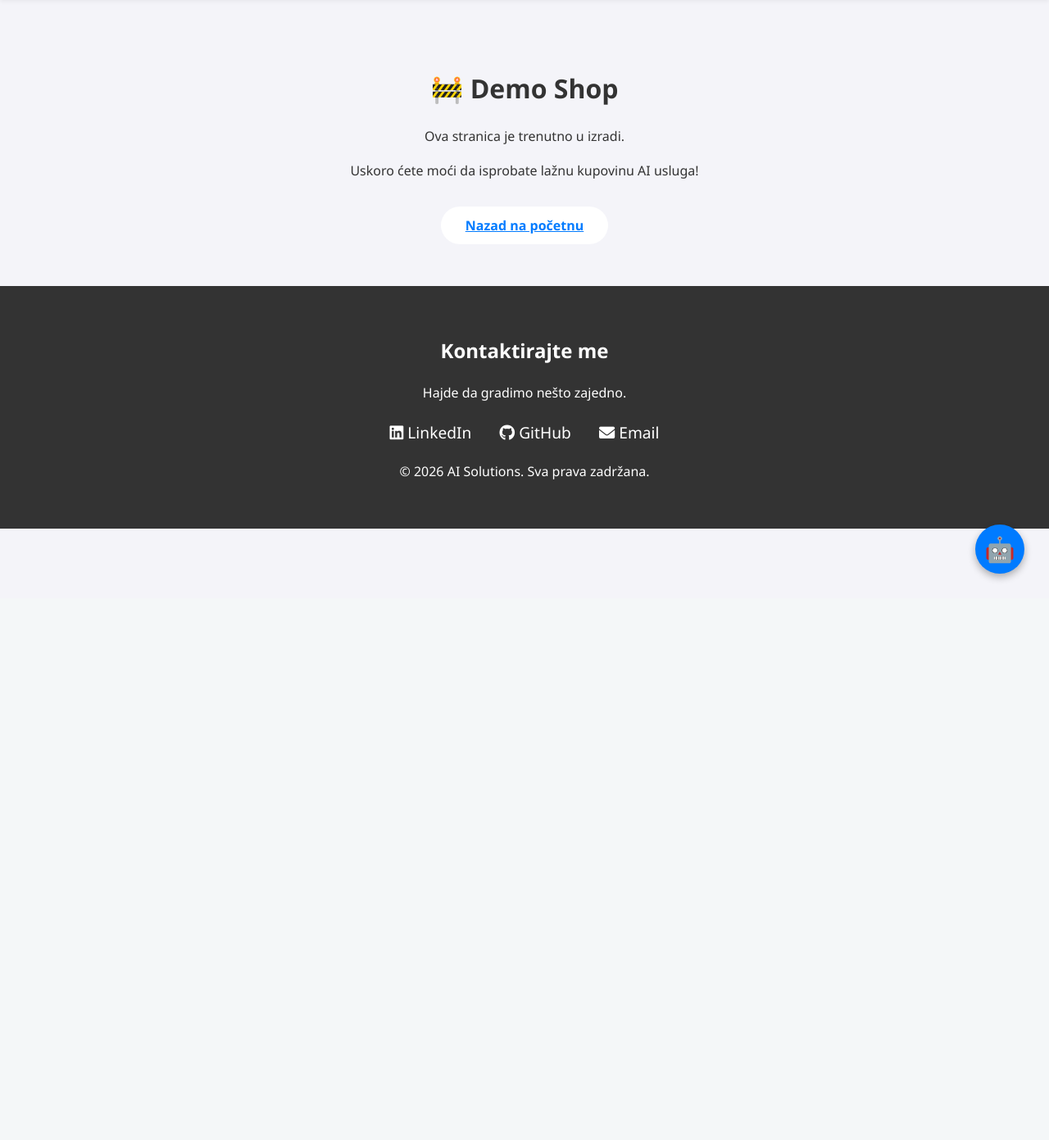
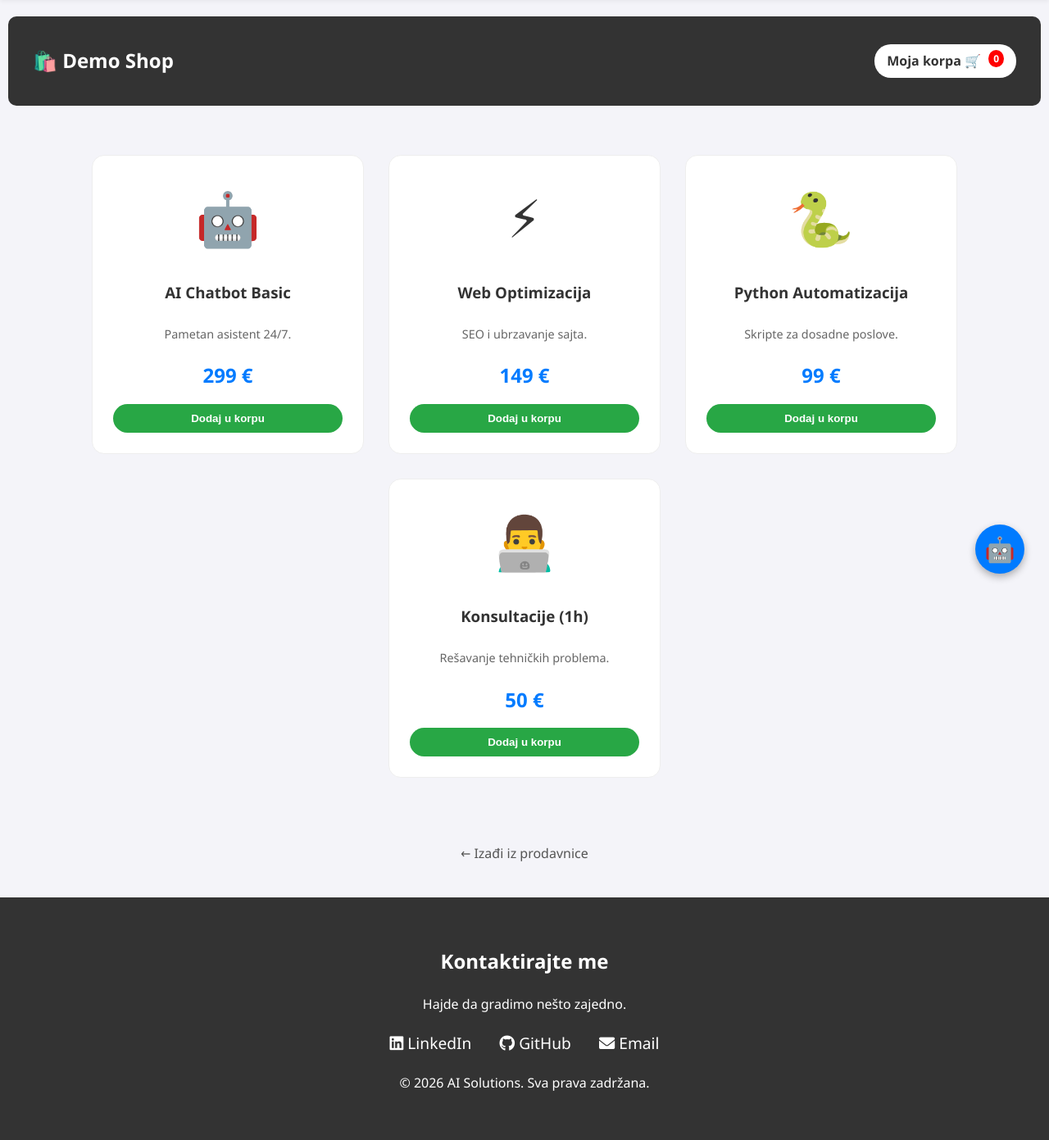
Before and after one commit to vasoje/web-site-with-ai-chat, a Flask app: page /shop in a window 1280 px wide. Shown: the part 70-1461 px from the top of the page at 82% size. Before the commit the page ends 779 px from the top, so only its background shows below. Run offline with Flask 3, Linux system fonts and the light colour scheme; data that the repository does not hold is empty.

Commit message:
Feat: Implementiran kompletan Shop (Korpa, Dodavanje, Brisanje)

```diff
--- a/app.py
+++ b/app.py
@@ -1,7 +1,7 @@
 import os
 import google.generativeai as genai
 from dotenv import load_dotenv
-from flask import Flask, render_template, request, jsonify
+from flask import Flask, render_template, request, jsonify, session
 from flask_sqlalchemy import SQLAlchemy
 from datetime import datetime
 from pypdf import PdfReader
@@ -13,7 +13,20 @@ genai.configure(api_key=os.getenv("GEMINI_API_KEY"))
 app = Flask(__name__)
 app.config['SQLALCHEMY_DATABASE_URI'] = 'sqlite:///database.db'
 app.config['SQLALCHEMY_TRACK_MODIFICATIONS'] = False
+
+# OBAVEZNO: Tajni ključ za sesije (bez ovoga korpa ne radi!)
+app.secret_key = 'neka_super_tajna_sifra_koju_niko_ne_zna'
+
 db = SQLAlchemy(app)
+
+# --- GLOBALNA LISTA PROIZVODA ---
+# Sada je ovde da bi je videle sve funkcije
+PRODUCTS = [
+    {'id': 1, 'name': 'AI Chatbot Basic', 'price': 299, 'image': '🤖', 'desc': 'Pametan asistent 24/7.'},
+    {'id': 2, 'name': 'Web Optimizacija', 'price': 149, 'image': '⚡', 'desc': 'SEO i ubrzavanje sajta.'},
+    {'id': 3, 'name': 'Python Automatizacija', 'price': 99, 'image': '🐍', 'desc': 'Skripte za dosadne poslove.'},
+    {'id': 4, 'name': 'Konsultacije (1h)', 'price': 50, 'image': '👨‍💻', 'desc': 'Rešavanje tehničkih problema.'}
+]
 
 # 2. MODELI BAZE
 # Izmena: Dodajemo session_id kolonu
@@ -34,6 +47,7 @@ class CompanyInfo(db.Model):
     id = db.Column(db.Integer, primary_key=True)
     key = db.Column(db.String(50), unique=True, nullable=False)
     value = db.Column(db.Text, nullable=False)
+
 
 # 3. HELPER FUNKCIJE
 def init_db_data():
@@ -73,11 +87,12 @@ def read_pdf_content():
                 pass
     return text_content
 
+# INICIJALIZACIJA BAZE (mora biti pre ruta)
 with app.app_context():
     db.create_all()
-    init_db_data()
+    # init_db_data() # Otkomentariši ako ti treba ponovno punjenje
 
-model = genai.GenerativeModel('gemini-2.5-flash')
+model = genai.GenerativeModel('gemini-2.5-flash') # 2.5 se koristi zbog brzine, ili 'gemini-2.5-pro' za bolje odgovore (ali sporije)
 
 # 4. RUTE
 @app.route('/')
@@ -154,8 +169,58 @@ def chat():
 
 @app.route('/shop')
 def shop():
-    # Ovde ćemo kasnije dodati proizvode
-    return render_template('shop.html')
+    return render_template('shop.html', products=PRODUCTS)
+
+@app.route('/cart')
+def cart_page():
+    # Uzmi korpu iz sesije, ili praznu listu ako nema ničega
+    cart_items = session.get('cart', [])
+
+    # Izračunaj ukupnu cenu (sumiramo cene svih proizvoda)
+    total_price = sum(item['price'] for item in cart_items)
+
+    return render_template('cart.html', cart=cart_items, total=total_price)
+
+# --- NOVA RUTA: DAJ BROJ STVARI U KORPI ---
+@app.route('/get_cart_count')
+def get_cart_count():
+    cart = session.get('cart', [])
+    return jsonify({'count': len(cart)})
+
+@app.route('/remove_from_cart', methods=['POST'])
+def remove_from_cart():
+    product_id = request.json.get('id')
+    cart = session.get('cart', [])
+
+    # Tražimo prvi proizvod sa tim ID-jem i brišemo ga
+    for item in cart:
+        if item['id'] == product_id:
+            cart.remove(item) # Briše samo prvi na koji naiđe
+            session.modified = True # Javljamo Flasku da sačuva promenu
+            break # Prekidamo petlju da ne bi obrisali sve iste proizvode
+
+    return jsonify({'status': 'success', 'count': len(cart)})
+
+# --- NOVA RUTA: DODAJ U KORPU ---
+@app.route('/add_to_cart', methods=['POST'])
+def add_to_cart():
+    product_id = request.json.get('id')
+
+    # Nađi proizvod u listi
+    product = next((p for p in PRODUCTS if p['id'] == product_id), None)
+
+    if product:
+        # Ako 'cart' ne postoji u sesiji, napravi praznu listu
+        if 'cart' not in session:
+            session['cart'] = []
+
+        # Ubaci proizvod u sesiju
+        session['cart'].append(product)
+        session.modified = True # Kažemo Flasku da smo nešto promenili
+
+        return jsonify({'status': 'success', 'count': len(session['cart'])})
+
+    return jsonify({'status': 'error'}), 404
 
 if __name__ == '__main__':
     app.run(debug=True)
--- a/static/style.css
+++ b/static/style.css
@@ -207,3 +207,95 @@ input { flex: 1; padding: 8px; border: 1px solid #ddd; border-radius: 20px; outl
         right: 20px;
     }
 }
+
+/* --- SHOP STILOVI --- */
+.shop-header {
+    text-align: center;
+    padding: 60px 20px 20px;
+    background: #f8f9fa;
+}
+
+.shop-container {
+    display: flex;
+    justify-content: center;
+    flex-wrap: wrap;
+    gap: 30px;
+    padding: 40px 20px;
+    max-width: 1200px;
+    margin: 0 auto;
+}
+
+.product-card {
+    background: white;
+    border: 1px solid #eee;
+    border-radius: 15px;
+    padding: 25px;
+    width: 280px;
+    text-align: center;
+    transition: transform 0.3s, box-shadow 0.3s;
+    display: flex;
+    flex-direction: column;
+    justify-content: space-between;
+}
+
+.product-card:hover {
+    transform: translateY(-10px);
+    box-shadow: 0 10px 20px rgba(0,0,0,0.1);
+}
+
+.product-icon {
+    font-size: 4rem;
+    margin-bottom: 15px;
+}
+
+.product-card h3 {
+    margin: 10px 0;
+    color: #333;
+}
+
+.product-card .desc {
+    font-size: 0.9rem;
+    color: #666;
+    margin-bottom: 20px;
+    flex-grow: 1; /* Ovo gura cenu i dugme na dno kartice */
+}
+
+.price-tag {
+    font-size: 1.5rem;
+    font-weight: bold;
+    color: #007bff;
+    margin-bottom: 15px;
+}
+
+.buy-btn {
+    background: #28a745; /* Zelena boja za kupovinu */
+    color: white;
+    border: none;
+    padding: 10px 20px;
+    border-radius: 25px;
+    cursor: pointer;
+    font-weight: bold;
+    transition: background 0.2s;
+    width: 100%;
+}
+
+.buy-btn:hover {
+    background: #218838;
+}
+
+.back-link {
+    text-decoration: none;
+    color: #555;
+    font-weight: 500;
+}
+.back-link:hover { color: #007bff; }
+
+.badge {
+    background-color: red;
+    color: white;
+    border-radius: 50%;
+    padding: 2px 6px;
+    font-size: 12px;
+    vertical-align: top;
+    margin-left: -5px;
+}
--- a/templates/base.html
+++ b/templates/base.html
@@ -19,7 +19,8 @@
         <ul class="nav-links" id="nav-links">
             <li><a href="{{ url_for('index') }}#services" onclick="toggleMenu()">Usluge</a></li>
             <li><a href="{{ url_for('index') }}#about" onclick="toggleMenu()">O meni</a></li>
-            <li><a href="{{ url_for('shop') }}" onclick="toggleMenu()">Demo Shop</a></li> <li><a href="{{ url_for('index') }}#contact" onclick="toggleMenu()">Kontakt</a></li>
+            <li><a href="{{ url_for('shop') }}" onclick="toggleMenu()">Demo Shop</a></li>
+            <li><a href="{{ url_for('index') }}#contact" onclick="toggleMenu()">Kontakt</a></li>
         </ul>
     </nav>
 
--- a/templates/shop.html
+++ b/templates/shop.html
@@ -3,11 +3,89 @@
 {% block title %}Demo Shop | AI Solutions{% endblock %}
 
 {% block content %}
-<div class="section">
-    <h1>🚧 Demo Shop</h1>
-    <p>Ova stranica je trenutno u izradi.</p>
-    <p>Uskoro ćete moći da isprobate lažnu kupovinu AI usluga!</p>
-    <br>
-    <a href="{{ url_for('index') }}" class="cta-button">Nazad na početnu</a>
+
+<div class="shop-nav-bar">
+    <h2>🛍️ Demo Shop</h2>
+
+    <a href="{{ url_for('cart_page') }}" class="cart-button">
+        Moja korpa 🛒 <span id="cart-count" class="badge">0</span>
+    </a>
 </div>
+
+<div class="shop-container">
+    {% for product in products %}
+    <div class="product-card">
+        <div class="product-icon">{{ product.image }}</div>
+        <h3>{{ product.name }}</h3>
+        <p class="desc">{{ product.desc }}</p>
+        <div class="price-tag">{{ product.price }} €</div>
+        <button class="buy-btn" onclick="addToCart({{ product.id }})">Dodaj u korpu</button>
+    </div>
+    {% endfor %}
+</div>
+
+<div style="text-align: center; margin: 40px;">
+    <a href="{{ url_for('index') }}" class="back-link">← Izađi iz prodavnice</a>
+</div>
+
+<script>
+    async function addToCart(productId) {
+        try {
+            const response = await fetch('/add_to_cart', {
+                method: 'POST',
+                headers: { 'Content-Type': 'application/json' },
+                body: JSON.stringify({ id: productId })
+            });
+            const data = await response.json();
+            if (data.status === 'success') {
+                document.getElementById('cart-count').innerText = data.count;
+                // Malo lepši alert (opciono)
+                console.log("Dodato!");
+            }
+        } catch (error) { console.error(error); }
+    }
+
+    async function updateCartCount() {
+        const res = await fetch('/get_cart_count');
+        const data = await res.json();
+        document.getElementById('cart-count').innerText = data.count;
+    }
+
+    updateCartCount();
+</script>
+
+<style>
+    /* LOCAL STYLES ZA SHOP NAVIGACIJU */
+    .shop-nav-bar {
+        background-color: #333;
+        color: white;
+        padding: 15px 30px;
+        display: flex;
+        justify-content: space-between;
+        align-items: center;
+        border-radius: 10px;
+        margin: 20px auto;
+        max-width: 1200px;
+    }
+
+    .cart-button {
+        background-color: white;
+        color: #333;
+        text-decoration: none;
+        padding: 8px 15px;
+        border-radius: 20px;
+        font-weight: bold;
+        transition: 0.3s;
+    }
+    .cart-button:hover { background-color: #ddd; }
+
+    .badge {
+        background-color: red;
+        color: white;
+        border-radius: 50%;
+        padding: 2px 6px;
+        font-size: 12px;
+        margin-left: 5px;
+    }
+</style>
 {% endblock %}
```
Also changed, not shown: templates/cart.html (added, +92 -0 lines).
